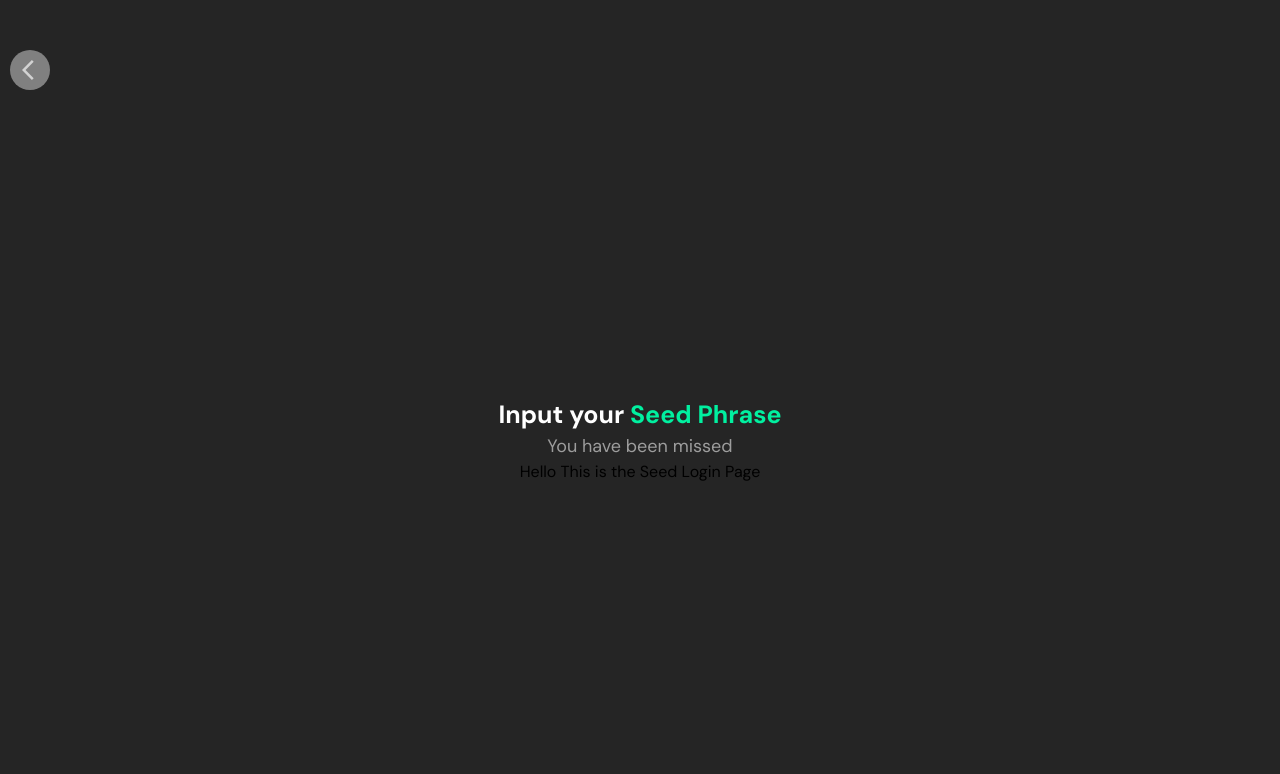
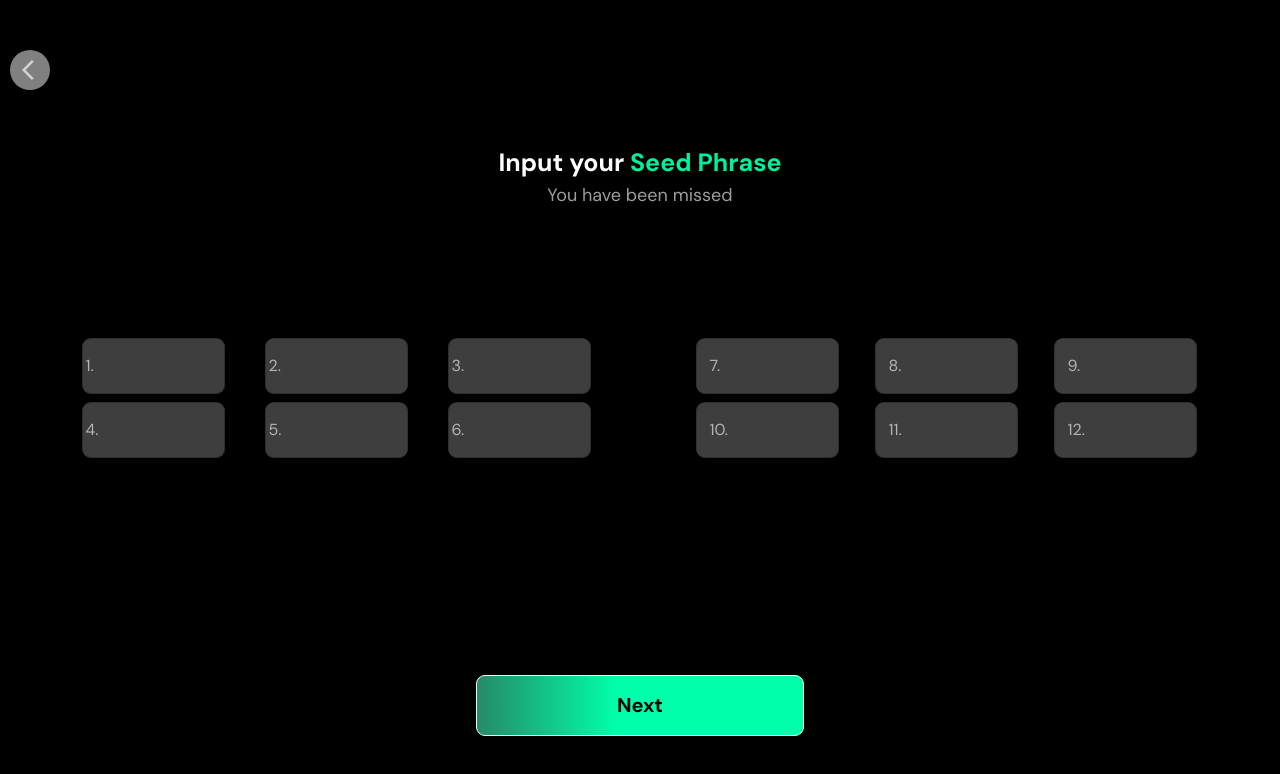
Before and after one commit to ChibuezeSamObisike/avail-tauri-task, a React (Vite) app: page /seed-phrase-login in a window 1280 px wide. Shown: the top 774 px of the page. Built offline with nearby package versions, Linux system fonts and the light colour scheme.

Commit message:
Seed phrase page completed

```diff
--- /dev/null
+++ b/src/components/wallet_address_form.tsx
@@ -0,0 +1,83 @@
+import React, { useState } from "react";
+import { TextField, Grid } from "@mui/material";
+
+const WalletInput: React.FC = () => {
+  const [keys, setKeys] = useState<string[]>(Array(12).fill(""));
+
+  const handleChange = (index: number, value: string) => {
+    const newKeys = [...keys];
+    newKeys[index] = value;
+    setKeys(newKeys);
+  };
+
+  return (
+    <Grid container spacing={2} justifyContent="center">
+      <Grid item xs={6} container justifyContent="center">
+        {[...Array(6)].map((_, index) => {
+          const rowIndex = index;
+          return (
+            <Grid item key={index}>
+              <TextField
+                fullWidth
+                variant="outlined"
+                label={`${index + 1}.`}
+                value={keys[index]}
+                onChange={(e) => handleChange(index, e.target.value)}
+                style={{ marginBottom: "8px" }}
+                InputProps={{
+                  sx: {
+                    width: "143px",
+                    alignItems: "center",
+                    borderRadius: "9px",
+                    ml: "40px",
+                    color: "gray",
+                    backgroundColor: "#3E3E3E",
+                  },
+                }}
+                InputLabelProps={{
+                  sx: {
+                    color: "#B3B3B3",
+                    ml: "30px",
+                  },
+                }}
+              />
+            </Grid>
+          );
+        })}
+      </Grid>
+      <Grid item xs={6} container justifyContent="center">
+        {[...Array(6)].map((_, index) => {
+          const rowIndex = index + 6;
+          return (
+            <Grid item key={index}>
+              <TextField
+                fullWidth
+                variant="outlined"
+                label={`${index + 7}.`}
+                value={keys[rowIndex]}
+                onChange={(e) => handleChange(rowIndex, e.target.value)}
+                style={{ marginBottom: "8px" }}
+                InputProps={{
+                  sx: {
+                    width: "143px",
+                    alignItems: "center",
+                    borderRadius: "9px",
+                    mr: "36px",
+                    backgroundColor: "#3E3E3E",
+                  },
+                }}
+                InputLabelProps={{
+                  sx: {
+                    color: "#B3B3B3",
+                  },
+                }}
+              />
+            </Grid>
+          );
+        })}
+      </Grid>
+    </Grid>
+  );
+};
+
+export default WalletInput;
--- a/src/views-mobile/Existing.tsx
+++ b/src/views-mobile/Existing.tsx
@@ -17,6 +17,7 @@ function Existing() {
         justifyContent: "center",
         alignItems: "center",
         backgroundSize: "cover",
+        backgroundColor: "#000000"
       }}
     >
       {/* Arrow back icon */}
--- a/src/views-mobile/Seed-phrase-login.tsx
+++ b/src/views-mobile/Seed-phrase-login.tsx
@@ -2,20 +2,19 @@ import * as mui from "@mui/material";
 import { ArrowBackIos } from "@mui/icons-material";
 
 import { useNavigate } from "react-router-dom";
+import WalletInput from "../components/wallet_address_form";
 
 function SeedLogin() {
   const navigate = useNavigate();
   return (
-    <mui.Box
-      className="Box"
+    <mui.Grid
+      container
+      justifyContent="center"
+      alignItems="center"
       height="100vh"
-      position="relative"
       sx={{
-        display: "flex",
-        flexDirection: "column",
-        justifyContent: "center",
-        alignItems: "center",
         backgroundSize: "cover",
+        backgroundColor: "#000000",
       }}
     >
       {/* Arrow back icon */}
@@ -39,15 +38,53 @@ function SeedLogin() {
       >
         <ArrowBackIos />
       </mui.IconButton>
-      <mui.Typography mt={10} fontSize={25}  fontWeight={"bold"} sx={{ color: "#fff" }}>
+
+      <mui.Box
+        position="relative"
+        sx={{
+          display: "flex",
+          flexDirection: "column",
+          alignItems: "center",
+        }}
+      >
+        {/*The Text in Column */}
+        <mui.Typography
+          mt={10}
+          fontSize={25}
+          fontWeight={"bold"}
+          sx={{ color: "#fff" }}
+        >
           Input your
           <span style={{ color: "#01f0a0" }}> Seed Phrase</span>
         </mui.Typography>
-      <mui.Typography fontSize={18} fontWeight={"regular"} sx={{ color: "#9d9d9d" }}>
+        <mui.Typography
+          fontSize={18}
+          fontWeight={"regular"}
+          sx={{ color: "#9d9d9d" }}
+        >
           You have been missed
         </mui.Typography>
-      Hello This is the Seed Login Page
       </mui.Box>
+
+      <WalletInput />
+
+      {/* The Next button */}
+      <mui.Grid item xs={12} textAlign="center" mt={10}>
+        <mui.Button
+          variant="contained"
+          size="large"
+          onClick={() => {}}
+          sx={{
+            fontSize: "20px",
+            padding: "12px 140px",
+            background:
+              "linear-gradient(89.89deg, #3E3E3E -27.59%, rgba(62, 62, 62, 0) 42.72%), #00FFAA",
+          }}
+        >
+          Next
+        </mui.Button>
+      </mui.Grid>
+    </mui.Grid>
   );
 }
 
--- a/src/views-mobile/private-key-login.tsx
+++ b/src/views-mobile/private-key-login.tsx
@@ -15,6 +15,7 @@ function PrivateKeyLogin() {
       height="100vh"
       sx={{
         backgroundSize: "cover",
+        backgroundColor: "#000000",
       }}
     >
       {/* Arrow back icon */}
@@ -71,7 +72,7 @@ function PrivateKeyLogin() {
         <mui.Button
           variant="contained"
           size="large"
-          onClick={() => navigate("/next-page")}
+          onClick={() => {}}
           sx={{
             fontSize: "20px",
             padding: "12px 140px",
```
Lines whose indentation alone changed are shown as unchanged.
